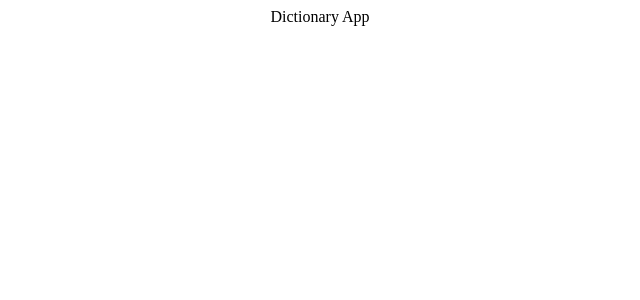
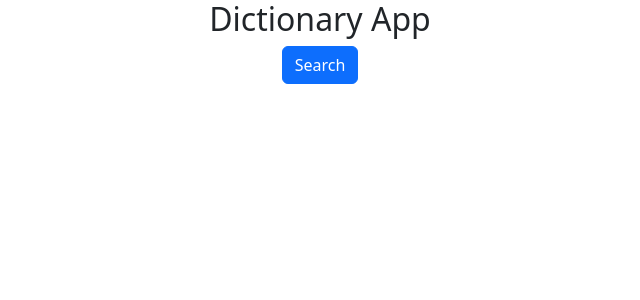
Before and after one commit to anitaczajka/dictionary_app, a React (Create React App) app: page / in a window 1280 px wide. Shown: the top 300 px of the page, without its empty margins (320-960 px from the left). Built offline with nearby package versions, Linux system fonts and the light colour scheme.

Commit message:
added bootstrap

```diff
--- a/package.json
+++ b/package.json
@@ -6,6 +6,7 @@
     "@testing-library/jest-dom": "^5.16.5",
     "@testing-library/react": "^13.4.0",
     "@testing-library/user-event": "^13.5.0",
+    "bootstrap": "^5.2.3",
     "react": "^18.2.0",
     "react-dom": "^18.2.0",
     "react-scripts": "5.0.1",
--- a/src/App.js
+++ b/src/App.js
@@ -1,5 +1,12 @@
 import "./App.css";
 
 export default function App() {
-  return <div className="App">Dictionary App</div>;
+  return (
+    <div className="App">
+      <div className="container">
+        <h2>Dictionary App</h2>
+        <button className="btn btn-primary">Search</button>
+      </div>
+    </div>
+  );
 }
```
Also changed, not shown: src/index.js (+7 -9 lines), 1 other file (tests, documents, lock files or other folders).
